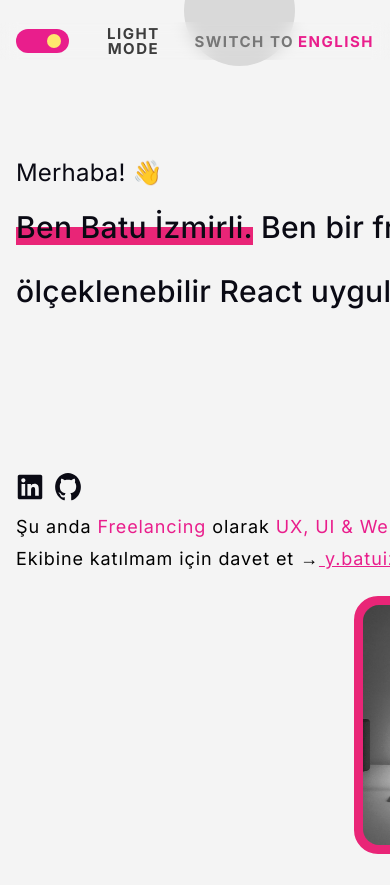
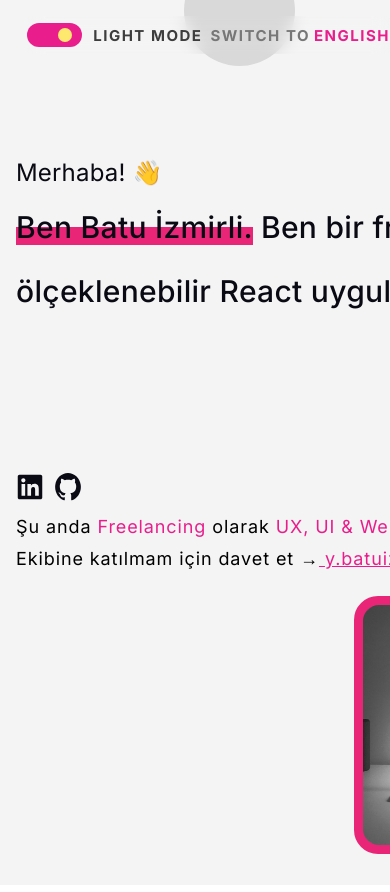
Before and after one commit to batuizmirli/Kisisel-Web-Sitesi, a React (Vite) app: page / in a window 390 px wide. Shown: the top 892 px of the page. Built offline with nearby package versions, Linux system fonts and the light colour scheme; no server answers; a web font is replaced by a local one.

Commit message:
Pin mobile theme and language controls to top-right

```diff
--- a/src/App.css
+++ b/src/App.css
@@ -1253,11 +1253,22 @@ main {
   }
 
   .site-header {
-    inset: 22px 0 auto;
+    inset: 16px 12px auto auto;
+    left: auto;
+    right: 0;
+    width: max-content;
+    z-index: 60;
+  }
+
+  .site-header .container {
+    width: auto;
+    margin: 0;
+    padding: 0;
   }
 
   .header-content {
     justify-content: flex-end;
+    min-height: auto;
   }
 
   .controls {
@@ -1265,6 +1276,7 @@ main {
     flex-wrap: nowrap;
     justify-content: flex-end;
     margin-left: auto;
+    width: max-content;
   }
 
   .footer-title span::after {
```
